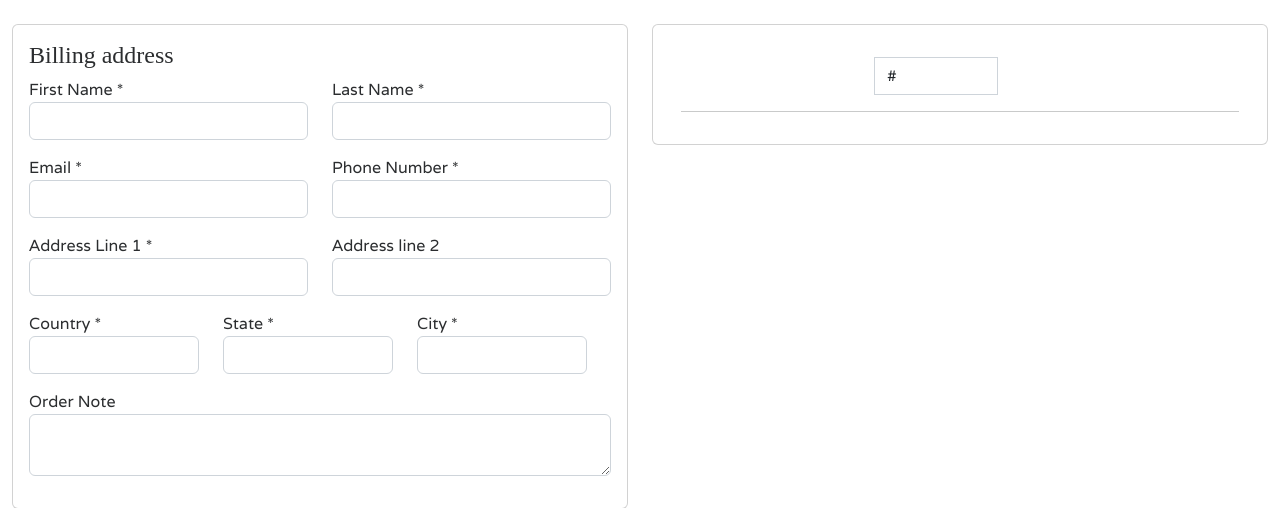
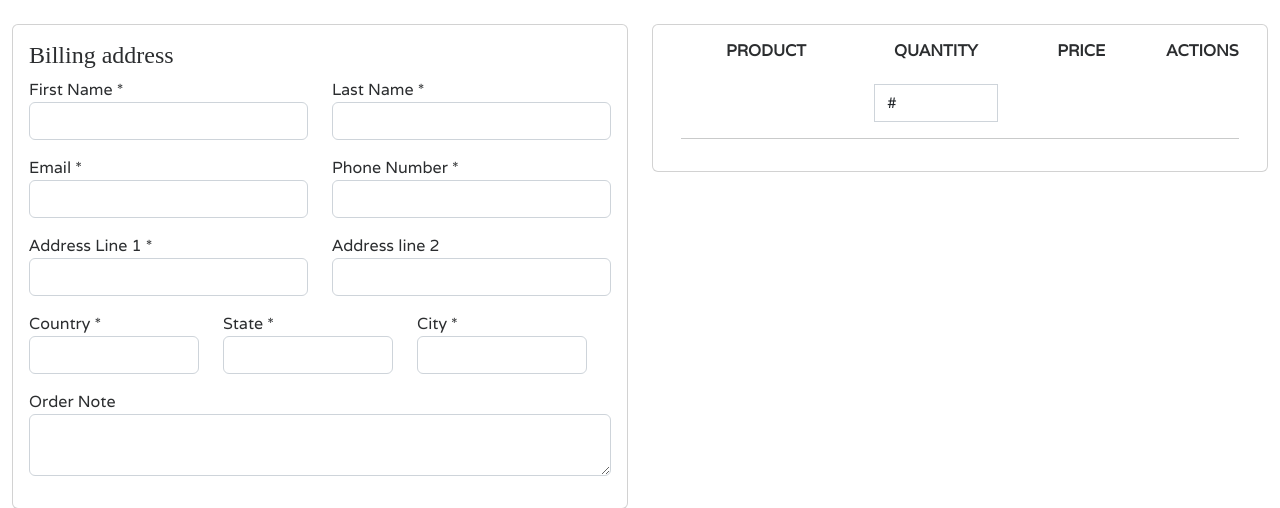
Before and after one commit to samuelandersoncodes/kidomart, a Django app: page /cart/checkout/ in a window 1280 px wide. Shown: the part 48-556 px from the top of the page. Run offline with Django 3.2, Linux system fonts and the light colour scheme; data that the repository does not hold is empty; some libraries are stand-ins or nearby versions; some web fonts are replaced.

Commit message:
feat: Add checkout cart item headings

```diff
--- a/carts/templates/checkout.html
+++ b/carts/templates/checkout.html
@@ -75,6 +75,18 @@
                     <div class="container">
                         <!-- Cart item heading -->
                         <div class="row mb-3 cart-title">
+                            <div class="col-12 col-md-4">
+                                <h6 class="text-uppercase fw-bold">Product</h6>
+                            </div>
+                            <div class="col-12 col-md-3">
+                                <h6 class="text-uppercase fw-bold">Quantity</h6>
+                            </div>
+                            <div class="col-12 col-md-3">
+                                <h6 class="text-uppercase fw-bold">Price</h6>
+                            </div>
+                            <div class="col-12 col-md-2 text-right">
+                                <h6 class="text-uppercase fw-bold">Actions</h6>
+                            </div>
                         </div>
                         <div class="row">
                             <div class="col-12 col-md-4">
```
